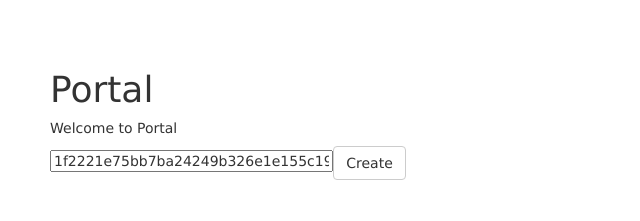
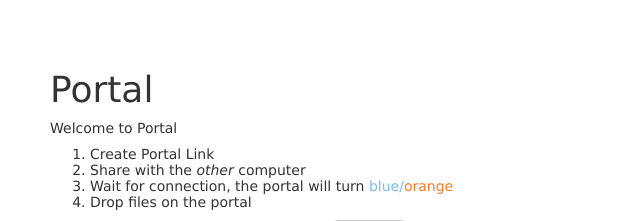
Before and after one commit to anuragpeshne/portal, a Node server app: page / in a window 1280 px wide. Shown: the top 221 px of the page, without its empty margins (0-640 px from the left). Run offline with Node 20, Linux system fonts and the light colour scheme.

Commit message:
instructions added

```diff
--- a/public/portal.html
+++ b/public/portal.html
@@ -96,7 +96,7 @@ function connect(c) {
       }
     });
     c.on('close', function() {
-      toastr.error(c.peer + ' has left the chat.');
+      toastr.error(c.peer + ' has closed the connection.');
       $('#box').css('border-color', origBorderColor);
       delete connectedPeers[c.peer];
     });
--- a/public/stylesheets/style.css
+++ b/public/stylesheets/style.css
@@ -8,5 +8,9 @@ a {
 }
 
 input#rndId {
-    width: 37ex;
+  width: 37ex;
 }
+
+#inspireBox {
+  margin-top:20px;
+}
--- a/views/index.jade
+++ b/views/index.jade
@@ -3,7 +3,18 @@ extends layout
 block content
   h1= title
   p Welcome to #{title}
+  ol
+    li Create Portal Link
+    li Share with the
+      span(style="font-style: italic;") &nbsp;other&nbsp;
+      | computer
+    li Wait for connection, the portal will turn
+      span(style="color:rgb(122, 190, 238)") &nbsp;blue/
+      span(style="color:rgb(255, 119, 34)") orange
+    li Drop files on the portal
   form(name="add-estimation", method="post", action="./")
         div.input
             input(type="text", name="peerId", value="#{rndId}", id="rndId")
             input(type="submit", value="Create", class="btn btn-default")
+  div#inspireBox
+    img(src="http://imgs.xkcd.com/comics/file_transfer.png")
```
